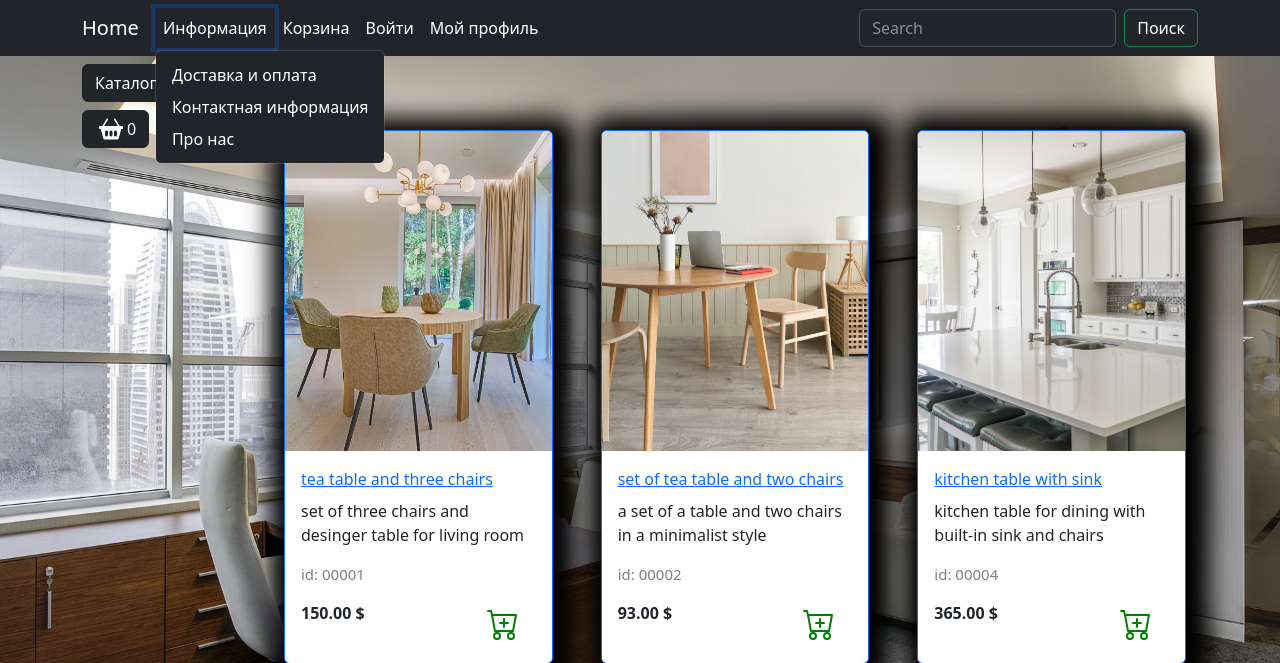
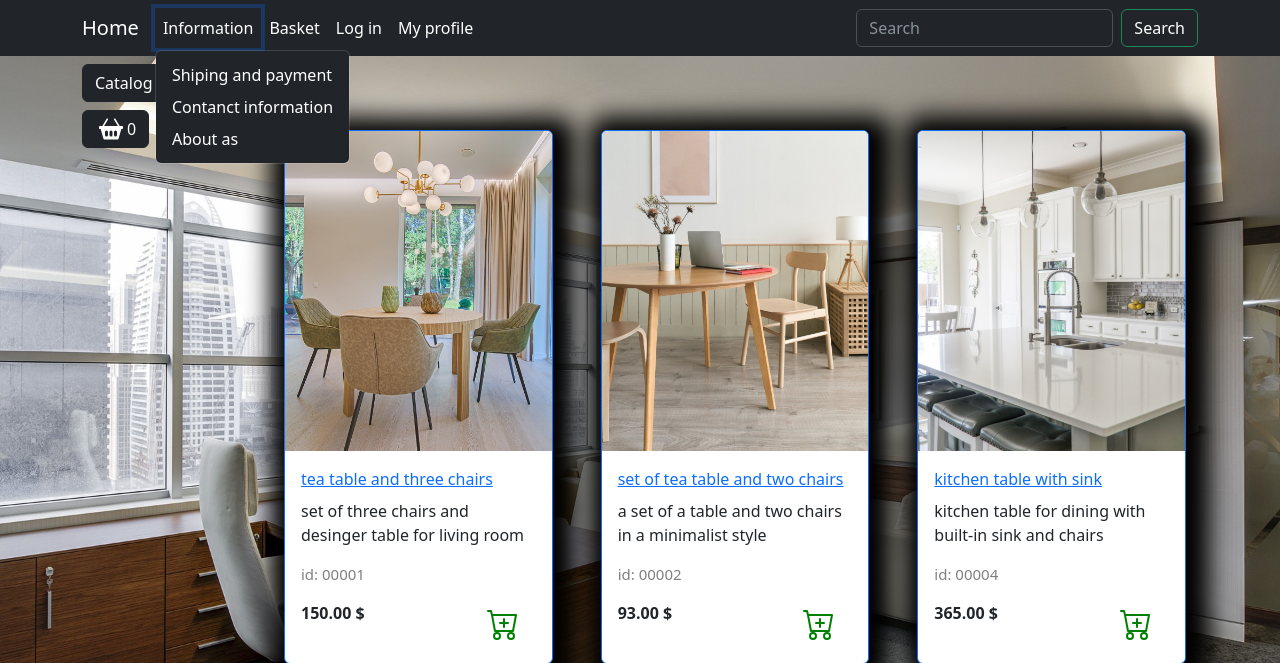
Before and after one commit to Mels33/Furniture_store, a Django app: page /catalog/kitchen/ in a window 1280 px wide, after a click on "Information". Shown: the top 663 px of the page. Run offline with Django 5.2, Linux system fonts and the light colour scheme; data comes from the database, SQL or seed files in the repository; some libraries are stand-ins or nearby versions.

Commit message:
added Filter

```diff
--- a/goods/templates/goods/catalog.html
+++ b/goods/templates/goods/catalog.html
@@ -1,5 +1,6 @@
 {% extends "main/base.html" %}
 {% load static %}
+{% load goods_tags %}
 
 {% block content %}
 <div class="row">
@@ -7,38 +8,38 @@
     <div class="dropdown mb-2">
         <button class="btn btn-secondary dropdown-toggle btn-dark" type="button" data-bs-toggle="dropdown"
                 aria-expanded="false">
-            Фильтры
+            Filters
         </button>
 
-        <form action="" method="get" class="dropdown-menu bg-dark" data-bs-theme="dark">
+        <form action="{% url 'catalog:index' slug_url %}" method="get" class="dropdown-menu bg-dark" data-bs-theme="dark">
             <div class="form-check text-white mx-3">
-                <input class="form-check-input" type="checkbox" name="on_sale" id="flexCheckDefault" value="on">
-                <input type="hidden" name="q" value="request.GET.q">
+                <input class="form-check-input" type="checkbox" name="on_sale" id="flexCheckDefault" value="on" {% if request.GET.on_sale == 'on' %}checked{% endif %}>
+                {% comment %}<input type="hidden" name="q" value="request.GET.q">{% endcomment %}
                 <label class="form-check-label" for="flexCheckDefault">
-                    Товары по акции
+                    Products by discount
                 </label>
             </div>
-            <p class="text-white mx-3 mt-3">Сортировать:</p>
+            <p class="text-white mx-3 mt-3">Sort:</p>
             <div class="form-check text-white mx-3">
                 <input class="form-check-input" type="radio" name="order_by" id="flexRadioDefault1" value="default"
-                       checked>
+                {% if not request.GET.order_by or request.GET.order_by == 'defoult' %}checked{% endif %}>
                 <label class="form-check-label" for="flexRadioDefault1">
-                    По умолчанию
+                    Default
                 </label>
             </div>
             <div class="form-check text-white mx-3">
-                <input class="form-check-input" type="radio" name="order_by" id="flexRadioDefault2" value="price">
+                <input class="form-check-input" type="radio" name="order_by" id="flexRadioDefault2" value="price"{% if request.GET.order_by == 'price' %}checked{% endif %}>
                 <label class="form-check-label" for="flexRadioDefault2">
-                    От дешевых к дорогим
+                    From cheap in expensive
                 </label>
             </div>
             <div class="form-check text-white mx-3">
-                <input class="form-check-input" type="radio" name="order_by" id="flexRadioDefault3" value="-price">
+                <input class="form-check-input" type="radio" name="order_by" id="flexRadioDefault3" value="-price"{% if request.GET.order_by == '-price' %}checked{% endif %}>
                 <label class="form-check-label" for="flexRadioDefault3">
-                    От дорогих к дешевым
+                    From expensive in cheap
                 </label>
             </div>
-            <button type="submit" class="btn btn-primary mx-3 mt-3">Применить</button>
+            <button type="submit" class="btn btn-primary mx-3 mt-3">Apply</button>
         </form>
     </div>
     {% for product in goods %}
@@ -77,23 +78,19 @@
     <ul class="pagination justify-content-center my-4">
         <div class="custom-shadow d-flex">
             <li class="page-item {% if not goods.has_previous %} disabled {% endif %}">
-                <a class="page-link" href="{% if goods.has_previous %}?page={{ goods.previous_page_number }}{% else %}
-                #
-                {% endif %}">Back</a>
+                <a class="page-link" href="{% if goods.has_previous %}?{% change_params page=goods.previous_page_number %}{% else %}#{% endif %}">Back</a>
             </li>
 
             {% for page in goods.paginator.page_range %}
             {% if page >= goods.number|add:-2 and page <= goods.number|add:2 %}
             <li class="page-item {% if goods.number == page %} active {% endif %}">
-                <a class="page-link" href="?page={{ page }}">{{ page }}</a>
+                <a class="page-link" href="?{% change_params page=page %}">{{ page }}</a>
             </li>
             {% endif %}
             {% endfor %}
 
             <li class="page-item {% if not goods.has_next %} disabled {% endif %}">
-                <a class="page-link" href="{% if goods.has_next %}?page={{ goods.next_page_number }}{% else %}
-                #
-                {% endif %}">Next</a>
+                <a class="page-link" href="{% if goods.has_next %}?{% change_params page=goods.next_page_number %}{% else %}#{% endif %}">Next</a>
             </li>
         </div>
     </ul>
--- a/goods/templatetags/goods_tags.py
+++ b/goods/templatetags/goods_tags.py
@@ -1,9 +1,19 @@
+from django.utils.http import urlencode
+
 from goods.models import Categories
 from django import template
 
+register = template.Library()
 
-register = template.Library()
 
 @register.simple_tag()
 def tag_categories():
     return Categories.objects.all()
+
+
+@register.simple_tag(takes_context=True)
+def change_params(context, **kvargs):
+    query = context['request'].GET.dict()
+    query.update(kvargs)
+
+    return urlencode(query)
--- a/goods/views.py
+++ b/goods/views.py
@@ -6,13 +6,23 @@ from goods.models import Products
 
 
 def catalog(request, category_slug) -> HttpResponse:
+    page = request.GET.get('page', 1)
 
-    page = request.GET.get('page', 1)
+    on_sale = request.GET.get('on_sale', None)
+
+    order_by = request.GET.get('order_by', None)
 
     if category_slug == "all-products":
         goods = Products.objects.all()
+
     else:
         goods = get_list_or_404(Products.objects.filter(category__slug=category_slug))
+
+    if on_sale:
+        goods = goods.filter(discount__gt=0)
+
+    if order_by and order_by != "default":
+        goods = goods.order_by(order_by)
 
     paginator = Paginator(goods, 3)
 
@@ -20,18 +30,18 @@ def catalog(request, category_slug) -> HttpResponse:
 
     context = {
         'title': 'Home - catalog',
-        'goods':  current_page,
+        'goods': current_page,
         'slug_url': category_slug,
     }
 
-    return render(request,'goods/catalog.html', context)
+    return render(request, 'goods/catalog.html', context)
+
 
 def product(request, product_slug) -> HttpResponse:
-
     product = Products.objects.get(slug=product_slug)
 
     context = {
         'product': product
     }
 
-    return render(request,'goods/product.html', context=context)
+    return render(request, 'goods/product.html', context=context)
--- a/main/templates/main/base.html
+++ b/main/templates/main/base.html
@@ -37,40 +37,40 @@
                         <li class="nav-item dropdown ">
                             <a class="nav-link dropdown-toggle text-white" href="#" role="button"
                                 data-bs-toggle="dropdown" aria-expanded="false">
-                                Информация
+                                Information
                             </a>
                             <ul class="dropdown-menu">
-                                <li><a class="dropdown-item  text-white" href="#">Доставка и оплата</a></li>
-                                <li><a class="dropdown-item  text-white" href="#">Контактная информация</a></li>
-                                <li><a class="dropdown-item  text-white" href="{% url "main:about" %}">Про нас</a></li>
+                                <li><a class="dropdown-item  text-white" href="#">Shiping and payment</a></li>
+                                <li><a class="dropdown-item  text-white" href="#">Contanct information</a></li>
+                                <li><a class="dropdown-item  text-white" href="{% url "main:about" %}">About as</a></li>
                             </ul>
                         </li>
                         <li class="nav-item">
-                            <a class="nav-link  text-white" href="carts/cart.html">Корзина</a>
+                            <a class="nav-link  text-white" href="carts/cart.html">Basket</a>
                         </li>
                         <li class="nav-item">
-                            <a class="nav-link  text-white" href="users/login.html">Войти</a>
+                            <a class="nav-link  text-white" href="users/login.html">Log in</a>
                         </li>
                         <li class="nav-item dropdown ">
                             <a class="nav-link dropdown-toggle text-white" href="#" role="button"
                                 data-bs-toggle="dropdown" aria-expanded="false">
-                                Мой профиль
+                                My profile
                             </a>
                             <ul class="dropdown-menu">
-                                <li><a class="dropdown-item  text-white" href="carts/cart.html">Корзина</a></li>
-                                <li><a class="dropdown-item  text-white" href="users/profile.html">Личный кабинет</a>
+                                <li><a class="dropdown-item  text-white" href="carts/cart.html">Basket</a></li>
+                                <li><a class="dropdown-item  text-white" href="users/profile.html">Personal area</a>
                                 </li>
-                                <li><a class="dropdown-item  text-white" href="{% url 'admin:index' %}">Админ панель</a></li>
+                                <li><a class="dropdown-item  text-white" href="{% url 'admin:index' %}">Admin panel</a></li>
                                 <li>
                                     <hr class="dropdown-divider">
                                 </li>
-                                <li><a class="dropdown-item  text-white" href="#">Выйти</a></li>
+                                <li><a class="dropdown-item  text-white" href="#">Log out</a></li>
                             </ul>
                         </li>
                     </ul>
                     <form class="d-flex" role="search">
                         <input class="form-control me-2" type="search" placeholder="Search" aria-label="Search">
-                        <button class="btn btn-outline-success text-white" type="submit">Поиск</button>
+                        <button class="btn btn-outline-success text-white" type="submit">Search</button>
                     </form>
                 </div>
             </div>
@@ -84,7 +84,7 @@
                 <div class="dropdown mb-2">
                     <button class="btn btn-secondary dropdown-toggle btn-dark" type="button" data-bs-toggle="dropdown"
                         aria-expanded="false">
-                        Каталог
+                        Catalog
                         <img class="mx-1" src="{% static "deps/icons/grid-fill.svg"%}" alt="Catalog Icon" width="16"
                             height="16">
                     </button>
@@ -114,12 +114,12 @@
                                     aria-label="Close"></button>
                             </div>
                             <div class="modal-body">
-                                <h3 class="text-center mb-4">Корзина</h3>
+                                <h3 class="text-center mb-4">Basket</h3>
                                 <div class="container" id="cart-items-container">
                                     <!-- Разметка корзины -->
                                     <div class="card mb-3 text-bg-light shadow-lg">
                                         <div class="card-header">
-                                            <h5 class="card-title">Товар</h5>
+                                            <h5 class="card-title">Product</h5>
                                         </div>
                                         <ul class="list-group list-group-flush">
                                             <li class="list-group-item">
@@ -154,14 +154,14 @@
                                     </div>
                                     <div class="card mb-3 shadow-lg">
                                         <div class="card-footer">
-                                            <p class="float-left">Итого <strong>1</strong> товар(а) на сумму</p>
+                                            <p class="float-left">Total <strong>1</strong> Item(s) worht</p>
                                             <h4 class="float-left"><strong>100.00 $</strong></h4>
                                         </div>
                                     </div>
                                     <!-- Закончилась разметка корзины -->
                                 </div>
                                 <a class="btn btn-dark" href="orders/create_order.html">
-                                    Оформить заказ
+                                    Place order
                                 </a>
                             </div>
                         </div>
```
